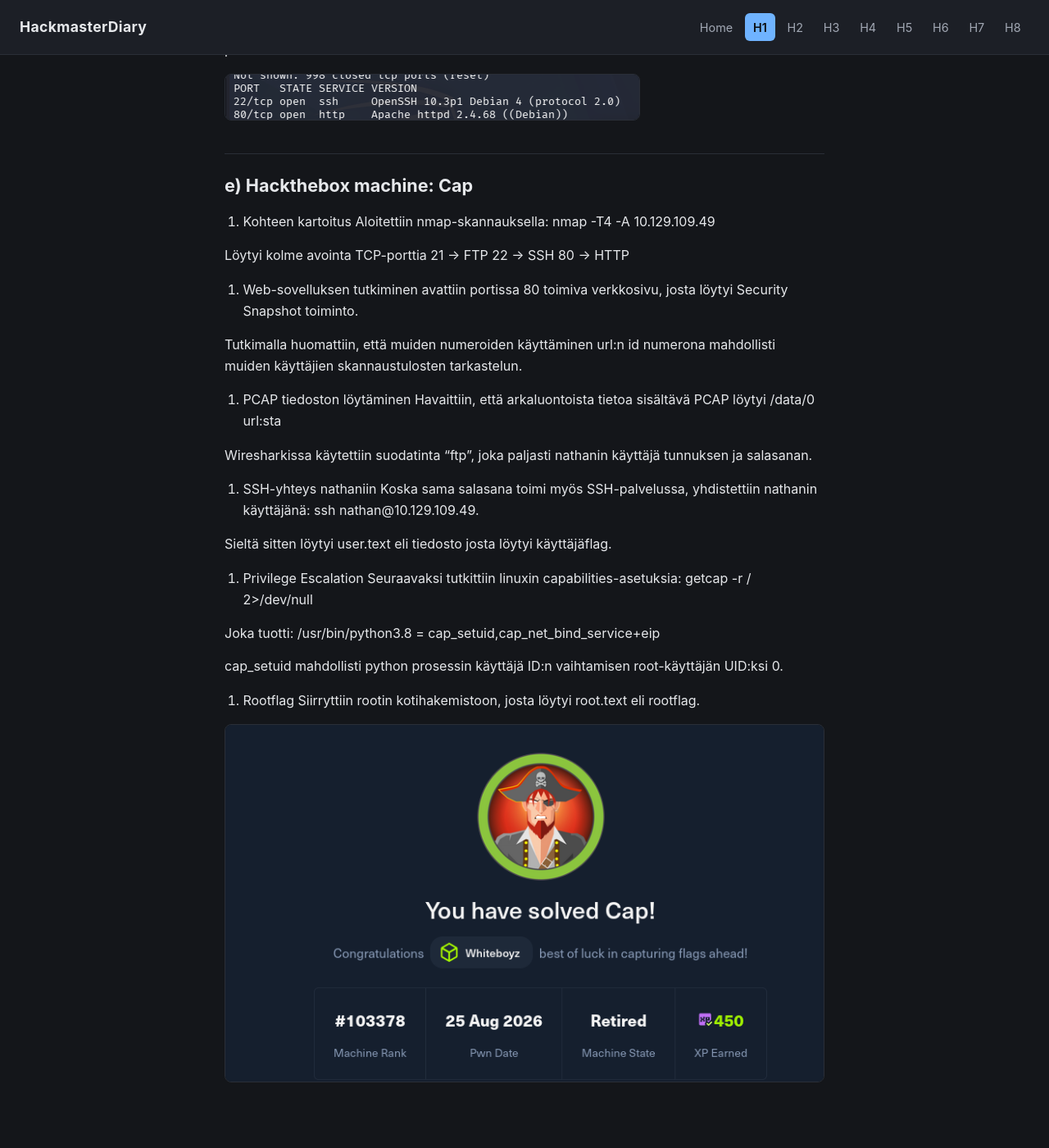
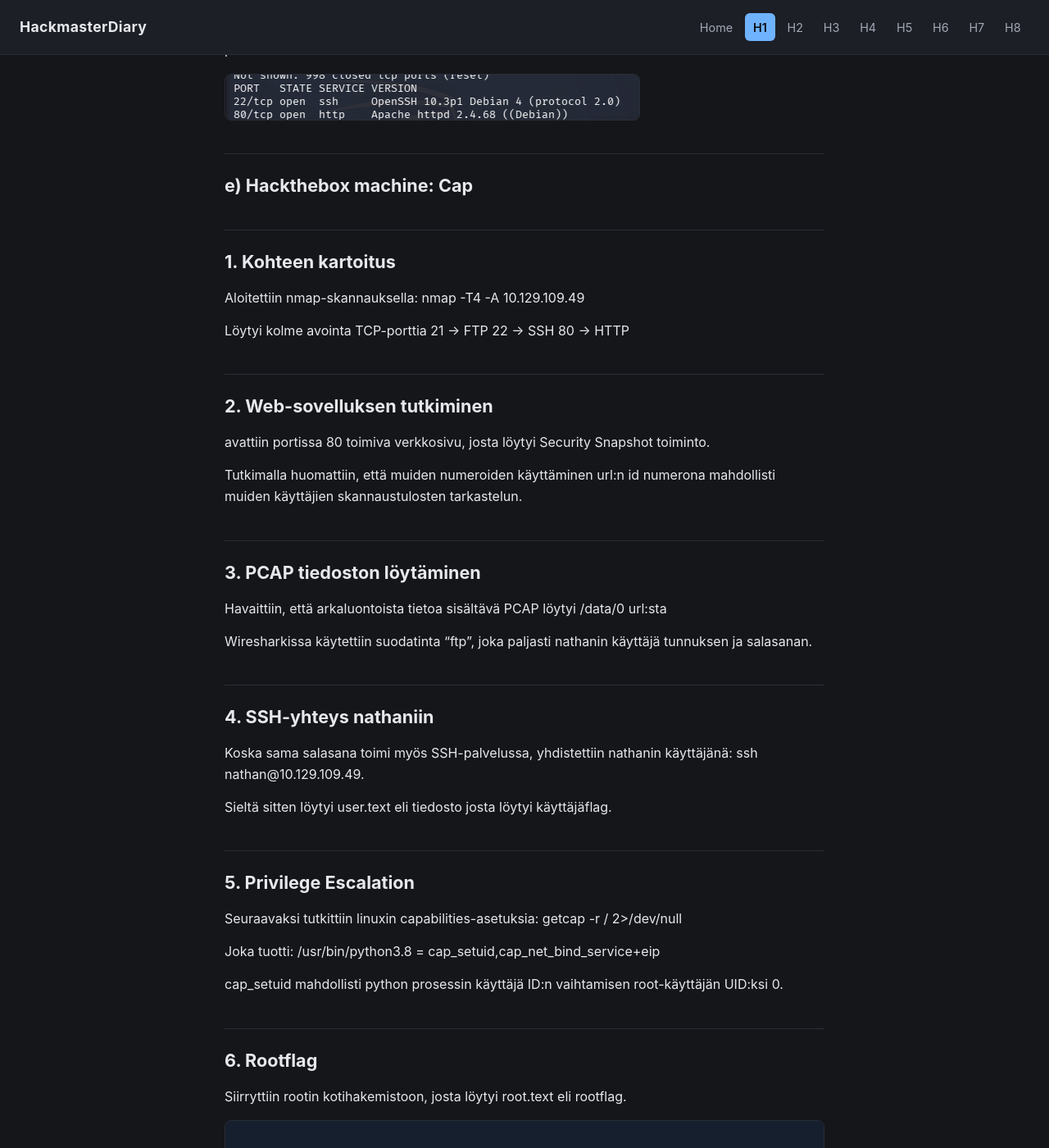
Before and after one commit to boyzcodez/HackmasterDiary, a Jekyll site: the page built from h1.md, in a window 1280 px wide and 1400 px high, scrolled down 1839 px. Shown: the whole window at 82% size. Built offline with Jekyll 4.4.1, drawn with Linux system fonts in a browser that asks for light colours; some of the changed text lies outside the part shown.

Commit message:
fix to h1

```diff
--- a/h1.md
+++ b/h1.md
@@ -40,7 +40,7 @@ Demonien asentamisen jälkeen: portit 22 ja 80 ovat avoinna. Portissa 22 toimii
 
 ## e) Hackthebox machine: Cap
 
-1. Kohteen kartoitus
+## 1. Kohteen kartoitus
 Aloitettiin nmap-skannauksella: nmap -T4 -A 10.129.109.49
 
 Löytyi kolme avointa TCP-porttia
@@ -48,29 +48,29 @@ Löytyi kolme avointa TCP-porttia
 22 -> SSH
 80 -> HTTP
 
-2. Web-sovelluksen tutkiminen
+## 2. Web-sovelluksen tutkiminen
 avattiin portissa 80 toimiva verkkosivu, josta löytyi Security Snapshot toiminto.
 
 Tutkimalla huomattiin, että muiden numeroiden käyttäminen url:n id numerona mahdollisti muiden käyttäjien skannaustulosten tarkastelun.
 
-3. PCAP tiedoston löytäminen
+## 3. PCAP tiedoston löytäminen
 Havaittiin, että arkaluontoista tietoa sisältävä PCAP löytyi /data/0 url:sta
 
 Wiresharkissa käytettiin suodatinta "ftp", joka paljasti nathanin käyttäjä tunnuksen ja salasanan.
 
-4. SSH-yhteys nathaniin
+## 4. SSH-yhteys nathaniin
 Koska sama salasana toimi myös SSH-palvelussa, yhdistettiin nathanin käyttäjänä: ssh nathan@10.129.109.49.
 
 Sieltä sitten löytyi user.text eli tiedosto josta löytyi käyttäjäflag.
 
-5. Privilege Escalation
+## 5. Privilege Escalation
 Seuraavaksi tutkittiin linuxin capabilities-asetuksia: getcap -r / 2>/dev/null
 
 Joka tuotti: /usr/bin/python3.8 = cap_setuid,cap_net_bind_service+eip
 
 cap_setuid mahdollisti python prosessin käyttäjä ID:n vaihtamisen root-käyttäjän UID:ksi 0.
 
-6. Rootflag
+## 6. Rootflag
 Siirryttiin rootin kotihakemistoon, josta löytyi root.text eli rootflag.
 
 ![Description of the screenshot]({{ '/assets/h1_images/PoorNathan.png' | relative_url }})
```
Also changed, not shown: other parts of h1.md (+1 -1 lines).
